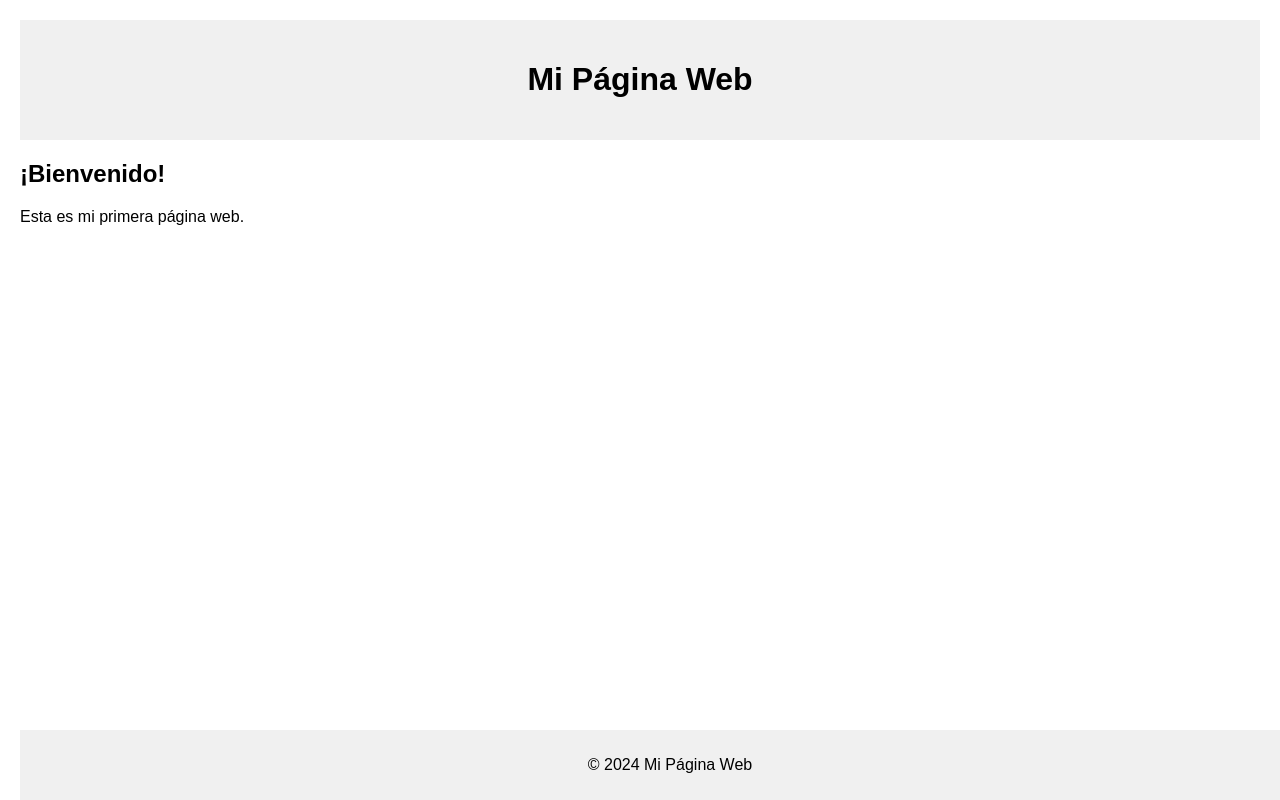
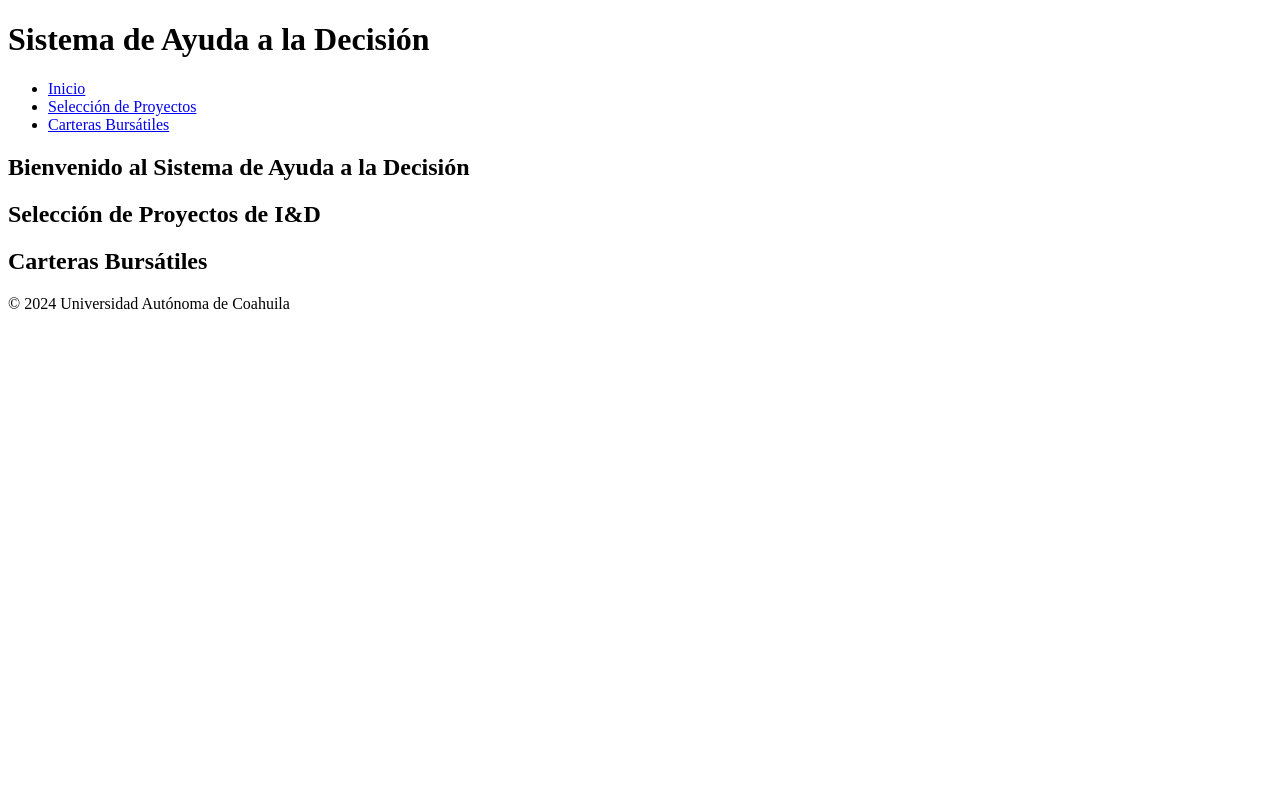
Before and after one commit to efrainSolares/SIP_web, a plain HTML site: page index.html in a window 1280 px wide. Drawn offline with Linux system fonts and the light colour scheme.

Commit message:
Update index.html

```diff
--- a/index.html
+++ b/index.html
@@ -3,44 +3,55 @@
 <head>
     <meta charset="UTF-8">
     <meta name="viewport" content="width=device-width, initial-scale=1.0">
-    <title>Mi Página Web</title>
-    <style>
-        body {
-            font-family: Arial, sans-serif;
-            margin: 20px;
-        }
-        header {
-            text-align: center;
-            padding: 20px;
-            background-color: #f0f0f0;
-        }
-        main {
-            margin-top: 20px;
-        }
-        footer {
-            text-align: center;
-            padding: 10px;
-            background-color: #f0f0f0;
-            position: fixed;
-            bottom: 0;
-            width: 100%;
-        }
-    </style>
+    <title>Sistema de Ayuda a la Decisión</title>
+    <!-- Agrega enlaces a tus archivos CSS y JS aquí -->
+    <!-- <link rel="stylesheet" href="styles.css"> -->
+    <!-- <script src="script.js"></script> -->
 </head>
 <body>
+
+    <!-- Encabezado -->
     <header>
-        <h1>Mi Página Web</h1>
+        <h1>Sistema de Ayuda a la Decisión</h1>
+        <!-- Agrega cualquier elemento adicional del encabezado aquí -->
     </header>
 
+    <!-- Barra de Navegación -->
+    <nav>
+        <ul>
+            <li><a href="#inicio">Inicio</a></li>
+            <li><a href="#seleccion_proyectos">Selección de Proyectos</a></li>
+            <li><a href="#carteras_bursatiles">Carteras Bursátiles</a></li>
+            <!-- Agrega más enlaces de navegación según tus secciones -->
+        </ul>
+    </nav>
+
+    <!-- Contenido Principal -->
     <main>
-        <section>
-            <h2>¡Bienvenido!</h2>
-            <p>Esta es mi primera página web.</p>
+        <section id="inicio">
+            <h2>Bienvenido al Sistema de Ayuda a la Decisión</h2>
+            <!-- Contenido de la sección de inicio -->
         </section>
+
+        <section id="seleccion_proyectos">
+            <h2>Selección de Proyectos de I&D</h2>
+            <!-- Contenido de la sección de selección de proyectos -->
+        </section>
+
+        <section id="carteras_bursatiles">
+            <h2>Carteras Bursátiles</h2>
+            <!-- Contenido de la sección de carteras bursátiles -->
+        </section>
+
+        <!-- Agrega más secciones según sea necesario -->
+
     </main>
 
+    <!-- Pie de Página -->
     <footer>
-        <p>&copy; 2024 Mi Página Web</p>
+        <p>&copy; 2024 Universidad Autónoma de Coahuila</p>
+        <!-- Agrega cualquier contenido adicional del pie de página aquí -->
     </footer>
+
 </body>
 </html>
```
